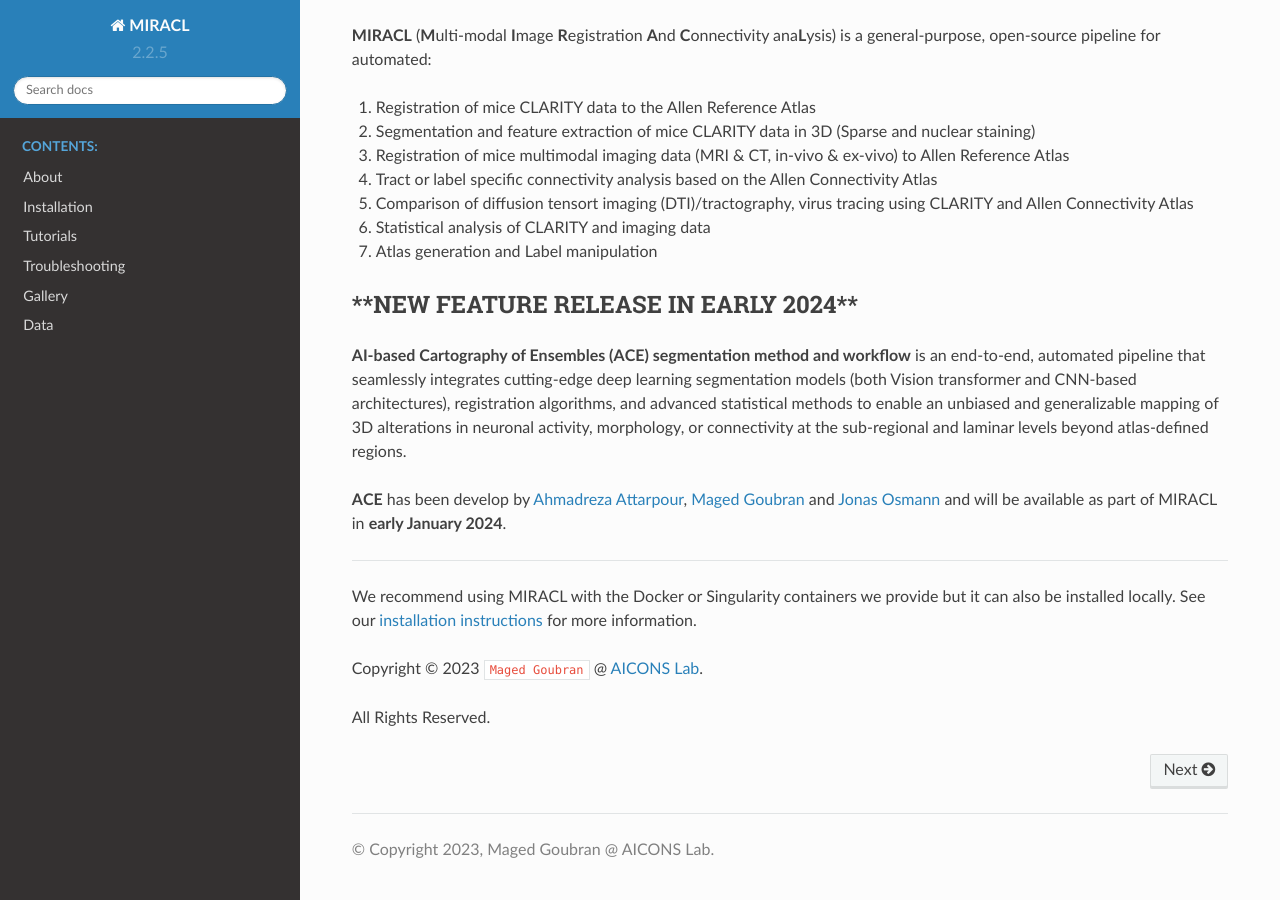
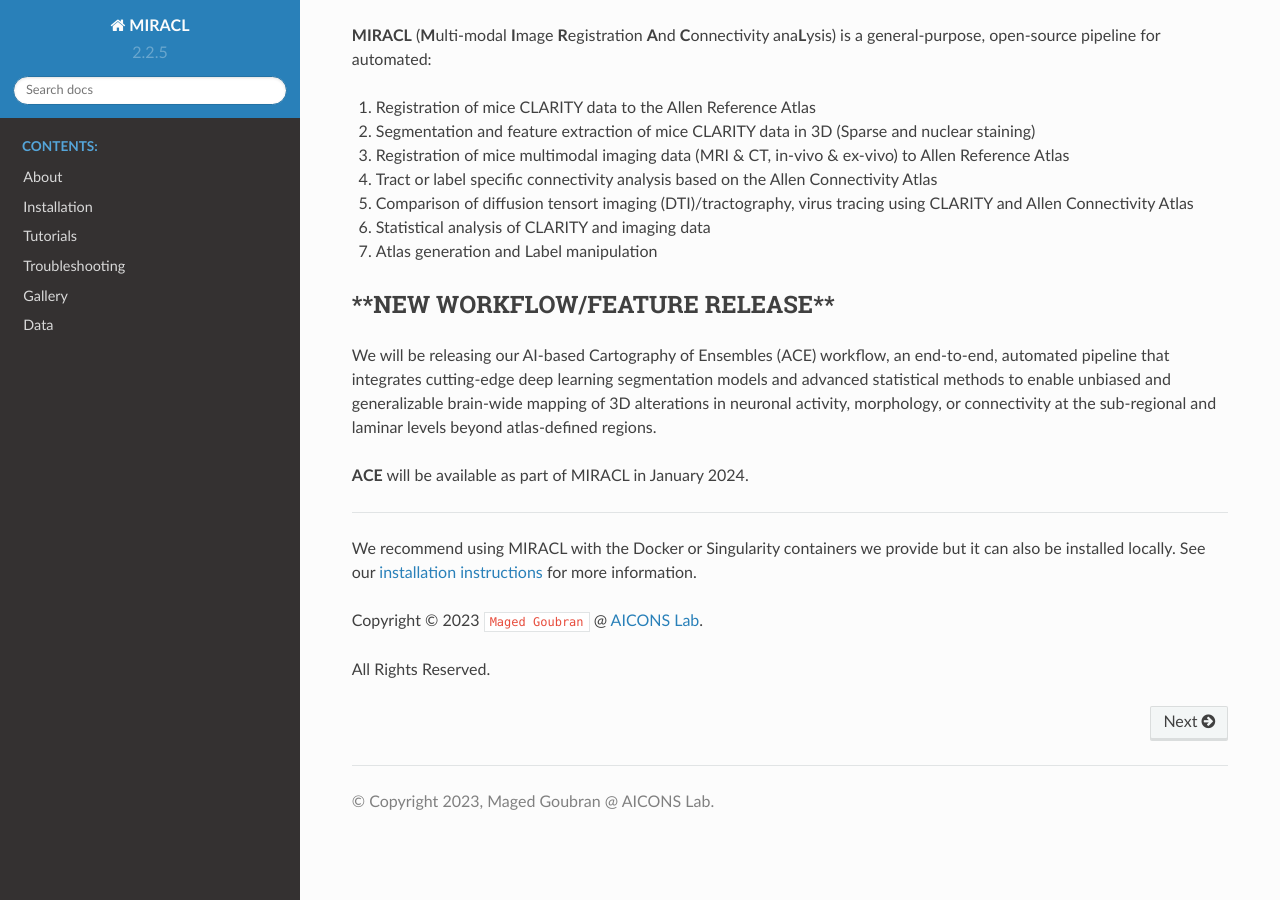
Before and after one commit to AICONSlab/MIRACL, a Sphinx documentation site: the page built from docs/index.rst, in a window 1280 px wide and 900 px high, scrolled down 579 px. Built offline with Sphinx 7.4.7 and the Read the Docs theme 2.0.0, drawn with Linux system fonts in a browser that asks for light colours; cross-references to code outside the pages are shown as plain code.

Commit message:
Adding ACE to index.rst file

```diff
--- a/docs/index.rst
+++ b/docs/index.rst
@@ -33,20 +33,12 @@
 
 .. include:: ./directives/miracl_overview_directive.rst
 
-\*\*NEW FEATURE RELEASE IN EARLY 2024\*\*
+\*\*NEW WORKFLOW/FEATURE RELEASE\*\*
 """""""""""""""""""""""""""""""""""""""""
 
-**AI-based Cartography of Ensembles (ACE) segmentation method and workflow**
-is an end-to-end, automated pipeline that seamlessly integrates cutting-edge
-deep learning segmentation models (both Vision transformer and CNN-based
-architectures), registration algorithms, and advanced statistical methods to
-enable an unbiased and generalizable mapping of 3D alterations in neuronal
-activity, morphology, or connectivity at the sub-regional and laminar levels
-beyond atlas-defined regions.
+We will be releasing our AI-based Cartography of Ensembles (ACE) workflow, an end-to-end, automated pipeline that integrates cutting-edge deep learning segmentation models and advanced statistical methods to enable unbiased and generalizable brain-wide mapping of 3D alterations in neuronal activity, morphology, or connectivity at the sub-regional and laminar levels beyond atlas-defined regions.
 
-:program:`ACE` has been develop by `Ahmadreza Attarpour <https://github.com/AAttarpour>`_,
-`Maged Goubran <https://github.com/mgoubran>`_ and `Jonas Osmann <https://github.com/jono3030>`_
-and will be available as part of MIRACL in **early January 2024**.
+:program:`ACE` will be available as part of MIRACL in January 2024.
 
 ------
 
```
